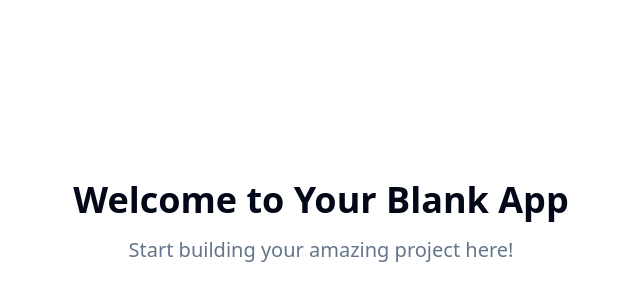
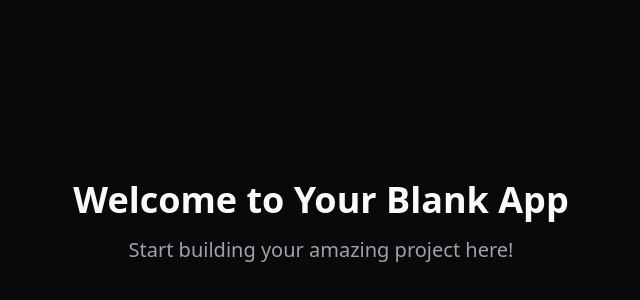
Before and after one commit to baccu447/app-showcase-page, a React (Vite) app: page / in a window 1280 px wide. Shown: the part 178-478 px from the top of the page, without its empty margins (319-959 px from the left). Built offline with nearby package versions, Linux system fonts and the light colour scheme.

Commit message:
Create app landing page

```diff
--- a/src/index.css
+++ b/src/index.css
@@ -8,35 +8,43 @@ All colors MUST be HSL.
 
 @layer base {
   :root {
-    --background: 0 0% 100%;
-    --foreground: 222.2 84% 4.9%;
+    --background: 240 10% 4%;
+    --foreground: 0 0% 98%;
 
-    --card: 0 0% 100%;
-    --card-foreground: 222.2 84% 4.9%;
+    --card: 240 10% 6%;
+    --card-foreground: 0 0% 98%;
 
-    --popover: 0 0% 100%;
-    --popover-foreground: 222.2 84% 4.9%;
+    --popover: 240 10% 6%;
+    --popover-foreground: 0 0% 98%;
 
-    --primary: 222.2 47.4% 11.2%;
-    --primary-foreground: 210 40% 98%;
+    --primary: 263 70% 65%;
+    --primary-foreground: 0 0% 98%;
+    --primary-glow: 280 80% 80%;
 
-    --secondary: 210 40% 96.1%;
-    --secondary-foreground: 222.2 47.4% 11.2%;
+    --secondary: 240 6% 10%;
+    --secondary-foreground: 0 0% 98%;
 
-    --muted: 210 40% 96.1%;
-    --muted-foreground: 215.4 16.3% 46.9%;
+    --muted: 240 6% 10%;
+    --muted-foreground: 240 5% 65%;
 
-    --accent: 210 40% 96.1%;
-    --accent-foreground: 222.2 47.4% 11.2%;
+    --accent: 263 70% 65%;
+    --accent-foreground: 0 0% 98%;
 
     --destructive: 0 84.2% 60.2%;
-    --destructive-foreground: 210 40% 98%;
+    --destructive-foreground: 0 0% 98%;
 
-    --border: 214.3 31.8% 91.4%;
-    --input: 214.3 31.8% 91.4%;
-    --ring: 222.2 84% 4.9%;
+    --border: 240 6% 20%;
+    --input: 240 6% 10%;
+    --ring: 263 70% 65%;
 
-    --radius: 0.5rem;
+    --radius: 1rem;
+
+    /* App-specific design tokens */
+    --gradient-primary: linear-gradient(135deg, hsl(263 70% 65%), hsl(280 80% 80%));
+    --gradient-secondary: linear-gradient(135deg, hsl(240 10% 6%), hsl(240 6% 10%));
+    --gradient-hero: linear-gradient(180deg, hsl(240 10% 4%) 0%, hsl(263 70% 65% / 0.1) 100%);
+    --shadow-premium: 0 25px 50px -12px hsl(263 70% 65% / 0.4);
+    --shadow-card: 0 10px 30px -10px hsl(240 10% 4% / 0.3);
 
     --sidebar-background: 0 0% 98%;
 
--- a/tailwind.config.ts
+++ b/tailwind.config.ts
@@ -26,7 +26,8 @@ export default {
 				foreground: 'hsl(var(--foreground))',
 				primary: {
 					DEFAULT: 'hsl(var(--primary))',
-					foreground: 'hsl(var(--primary-foreground))'
+					foreground: 'hsl(var(--primary-foreground))',
+					glow: 'hsl(var(--primary-glow))'
 				},
 				secondary: {
 					DEFAULT: 'hsl(var(--secondary))',
@@ -63,6 +64,15 @@ export default {
 					ring: 'hsl(var(--sidebar-ring))'
 				}
 			},
+			backgroundImage: {
+				'gradient-primary': 'var(--gradient-primary)',
+				'gradient-secondary': 'var(--gradient-secondary)',
+				'gradient-hero': 'var(--gradient-hero)'
+			},
+			boxShadow: {
+				'premium': 'var(--shadow-premium)',
+				'card': 'var(--shadow-card)'
+			},
 			borderRadius: {
 				lg: 'var(--radius)',
 				md: 'calc(var(--radius) - 2px)',
```
